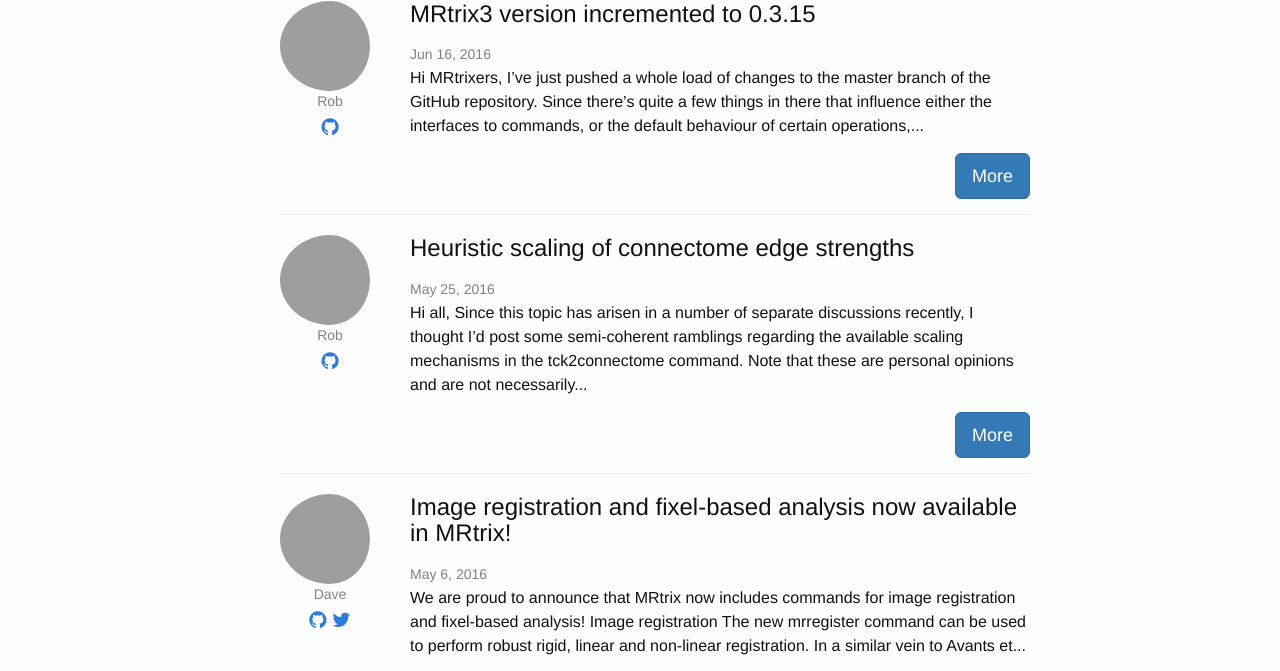
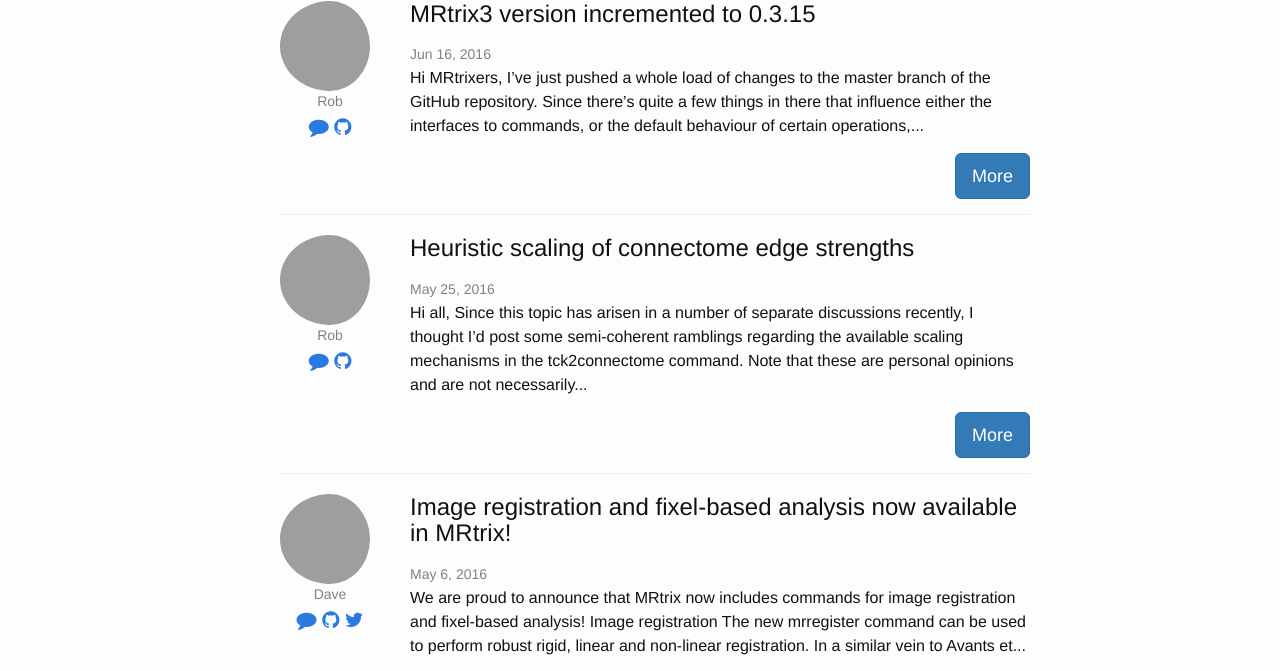
Before and after one commit to MRtrix3/MRtrix3.github.io, a Jekyll site: the page built from blog.html, in a window 1280 px wide and 900 px high. Shown: the part 201-872 px from the top of the window. Built offline with Jekyll 4.4.1, drawn with Linux system fonts in a browser that asks for light colours; nearby versions of some CDN libraries; grey boxes are pictures that could not be loaded.

Commit message:
Displaying author Discourse metdata for a blog entry
* Few minor cosmetic changes as well

```diff
--- a/_includes/post_header.html
+++ b/_includes/post_header.html
@@ -1,15 +1,28 @@
 <post-header>
+    {% assign author = site.data.authors | where: "github", include.param.author | first %}
     {% assign contributor = site.data.frontpage.contributors | where: "login", include.param.author | first %}
-    {% assign author = site.data.authors | where: "github", include.param.author | first %}
     <div class="text-center col-md-2">
         <img class="post-image img-circle" src="{{ contributor.avatar_url }}" alt="@{{ contributor.login }}">
         <p class="post-name post-meta">{{ author.nickname }}</p>
+
+        <!-- Discourse -->
+        {% if author.discourse %}
+        <a class="post-social-media-link" title="author.discourse" href="{{ author.discourse | prepend: 'http://community.mrtrix.org/users/' }}">
+        <span class="post-social-media-icons text-center">
+            <i class="fa fa-comment"></i>
+        </span>
+        </a>
+        {% endif %}
+
         <!-- GitHub -->
+        {% if author.github %}
         <a class="post-social-media-link" title="@{{ contributor.login }}" href="{{ contributor.html_url }}">
         <span class="post-social-media-icons text-center">
             <i class="fa fa-github"></i>
         </span>
         </a>
+        {% endif %}
+
         <!-- Twitter -->
         {% if author.twitter %}
         <a class="post-social-media-link" title="#{{ author.twitter }}" href="{{ author.twitter | prepend: 'https://twitter.com/' }}">
@@ -23,7 +36,7 @@
         {% if author.website %}
         <a class="post-social-media-link" title="{{ author.name }}'s website" href="{{ author.website }}">
         <span class="post-social-media-icons text-center">
-            <i class="fa fa-graduation-cap"></i>
+            <i class="fa fa-globe"></i>
         </span>
         </a>
         {% endif %}
```
